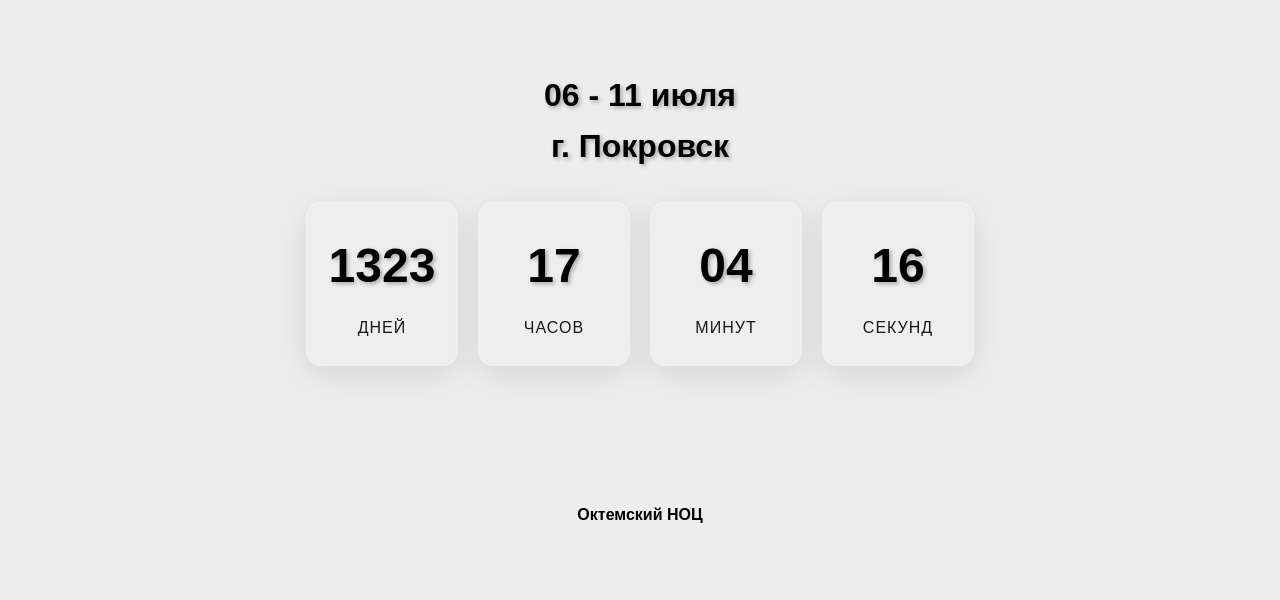
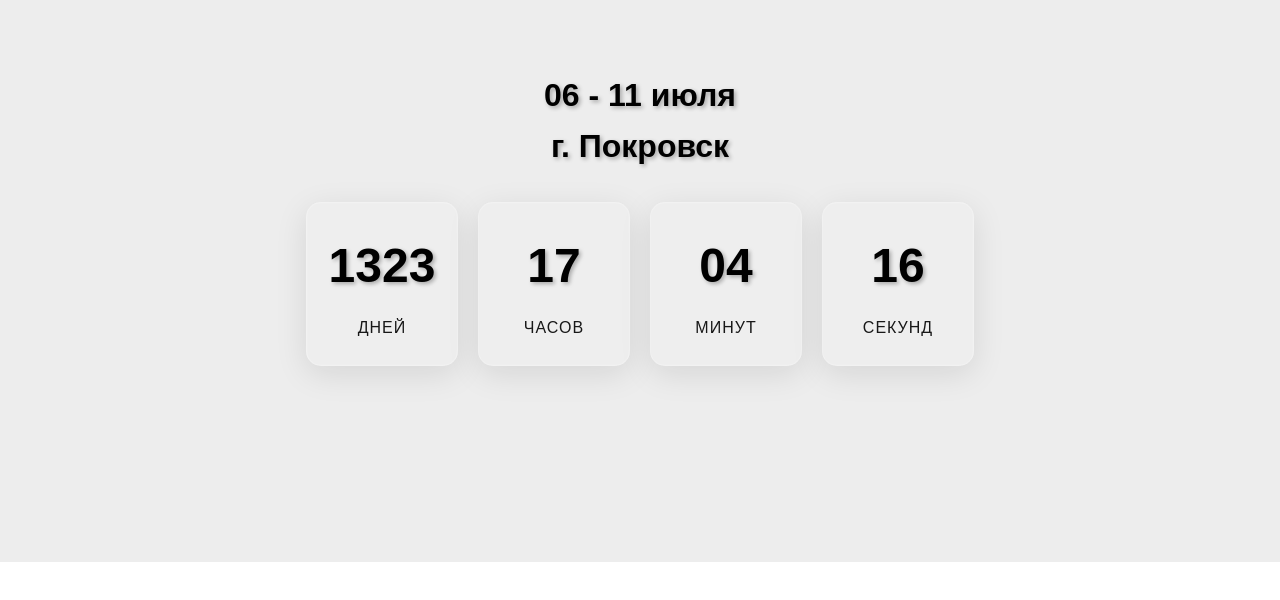
Before and after one commit to RuroXren/manchaary2029, a website: page index.html in a window 1280 px wide. Shown: the part 863-1463 px from the top of the page. After the commit the page ends 1425 px from the top, so only its background shows below. Drawn offline with Linux system fonts and the light colour scheme.

Commit message:
FOOOORCEUpdate index.html

```diff
--- a/index.html
+++ b/index.html
@@ -54,7 +54,7 @@
     </section>
     <footer>
       <div class="timer">
-        <p>Октемский НОЦ</p>
+        <p></p>
       </div>
     </footer>
   </body>
```
